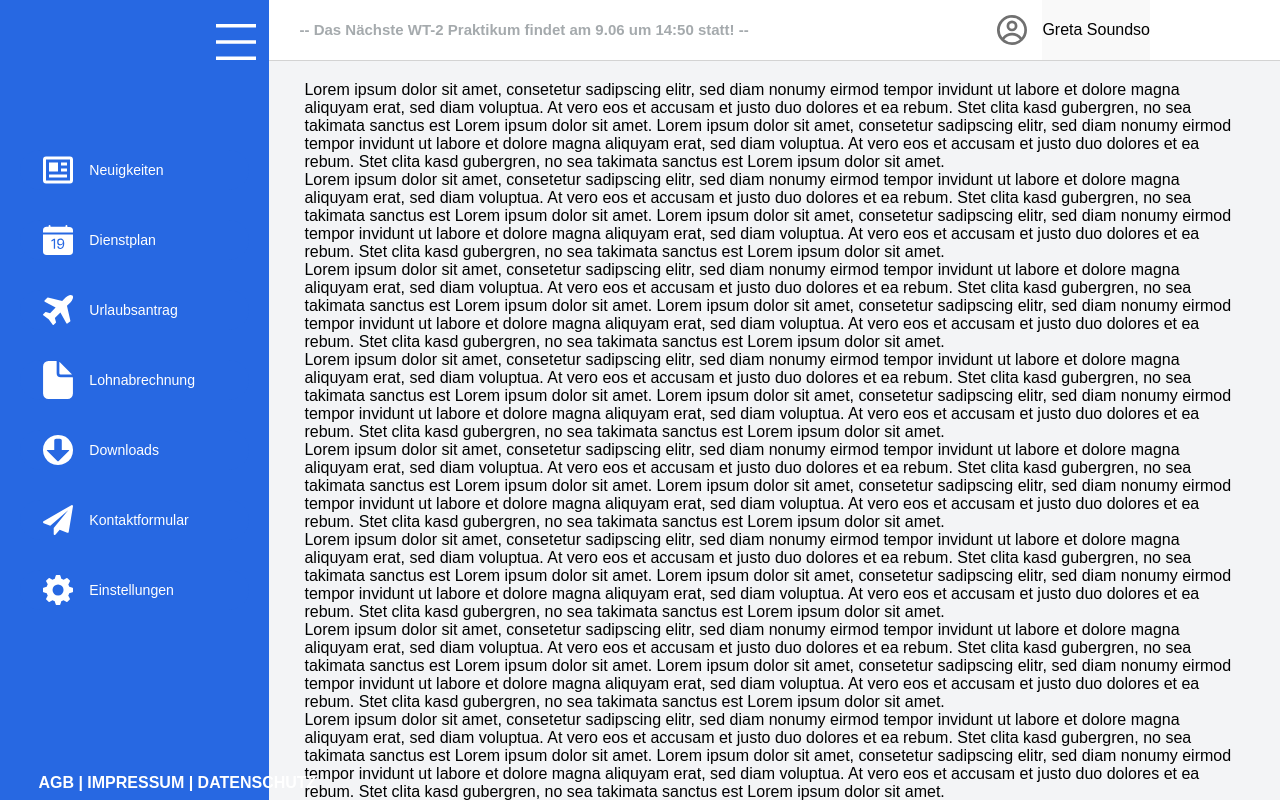
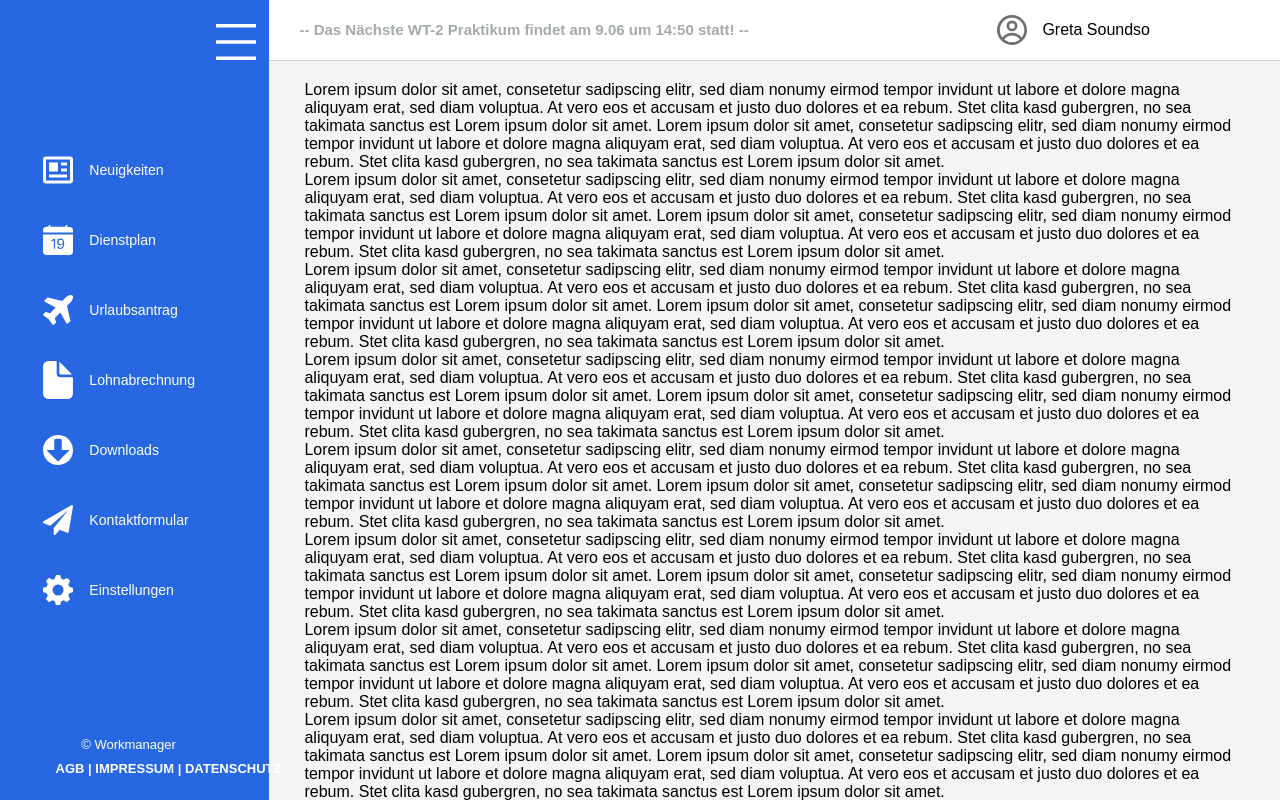
Before and after one commit to MertDurasi/Team-Supernerds, a React (Create React App) app: page /dashboard in a window 1280 px wide. Built offline with nearby package versions, Linux system fonts and the light colour scheme; a web font is replaced by a local one.

Commit message:
Dopyright angepasst - Denny

```diff
--- a/src/components/dashboard/Navigation.css
+++ b/src/components/dashboard/Navigation.css
@@ -43,6 +43,7 @@
 .profile {
   display: flex;
   align-items: center;
+  background: white !important;
 }
 
 /* The container <div> - needed to position the dropdown content */
--- a/src/components/dashboard/Sidebar.css
+++ b/src/components/dashboard/Sidebar.css
@@ -59,10 +59,19 @@
   text-decoration: none;
   color: white;
   font-weight: 700;
+  font-size: small;
   text-transform: uppercase;
   position: absolute;
   bottom: 1%;
-  left: 3%;
+  padding-bottom: 2vh;
+  padding-left: 2%;
+}
+
+.sidebar__relinkers > span {
+  position: absolute;
+  bottom: 6%;
+  font-size: small;
+  padding-left: 4%;
 }
 
 .sidebar-responsive {
--- a/src/components/dashboard/Sidebar.js
+++ b/src/components/dashboard/Sidebar.js
@@ -80,6 +80,7 @@ class Sidebar extends React.Component {
             );
           })}
           <div className="sidebar__relinkers">
+            <span>&copy; Workmanager</span>
             <a href="#">AGB | Impressum | Datenschutz</a>
           </div>
         </div>
```
